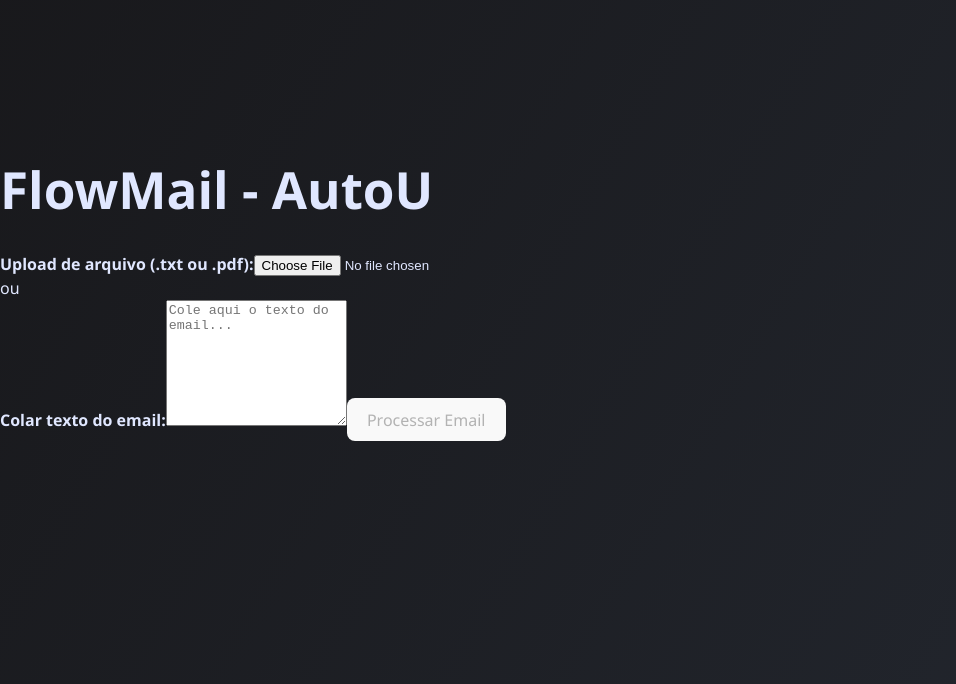
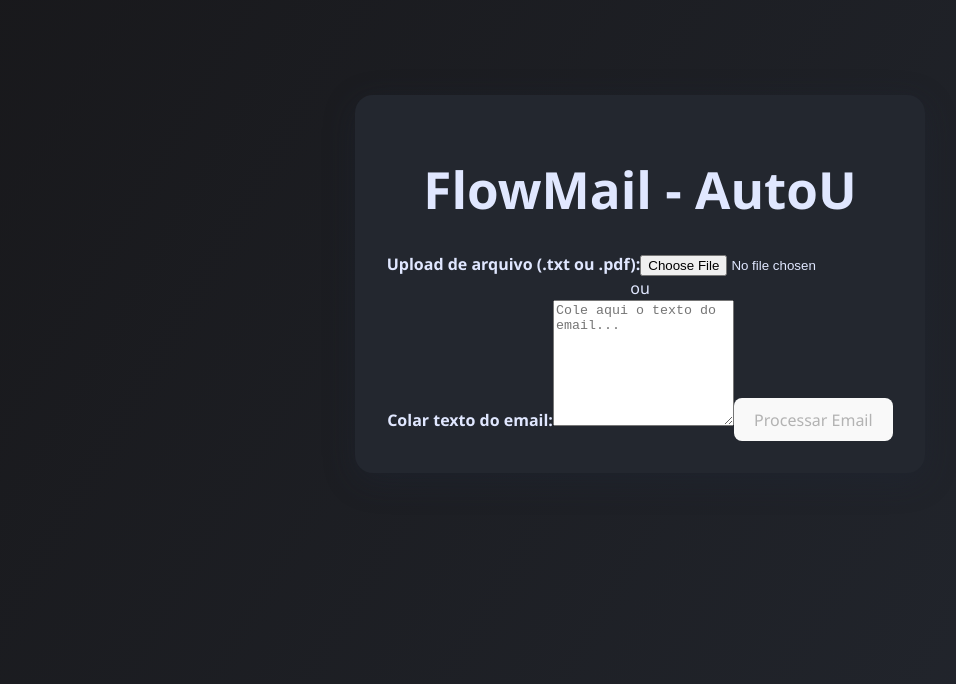
Before and after one commit to IvanFilh/email-classifier, a React (Vite) app: page / in a window 1280 px wide. Shown: the part 116-800 px from the top of the page, without its empty margins (0-956 px from the left). Built offline with nearby package versions, Linux system fonts and the light colour scheme.

Commit message:
style: alocação de elementos através do #root no App.css

```diff
--- a/src/App.css
+++ b/src/App.css
@@ -21,3 +21,16 @@ body {
   min-height: 100vh;
   transition: background 0.3s, color 0.3s;
 }
+
+#root {
+  max-width: 600px;
+  margin: 40px auto;
+  padding: 2rem;
+  background: var(--surface-dark);
+  border-radius: 18px;
+  box-shadow: var(--shadow);
+  text-align: center;
+  transition: background 0.3s, color 0.3s;
+  position: relative;
+  overflow: hidden;
+}
```
